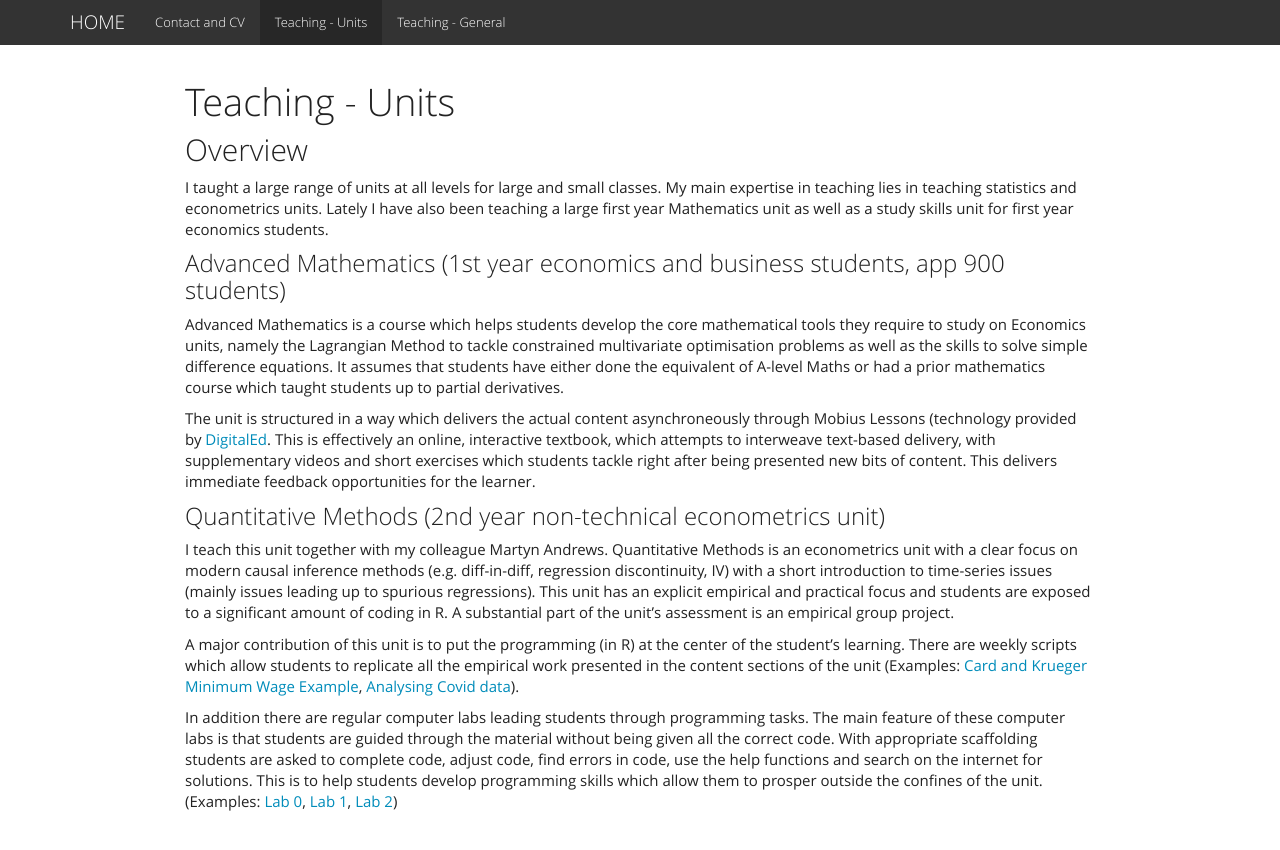
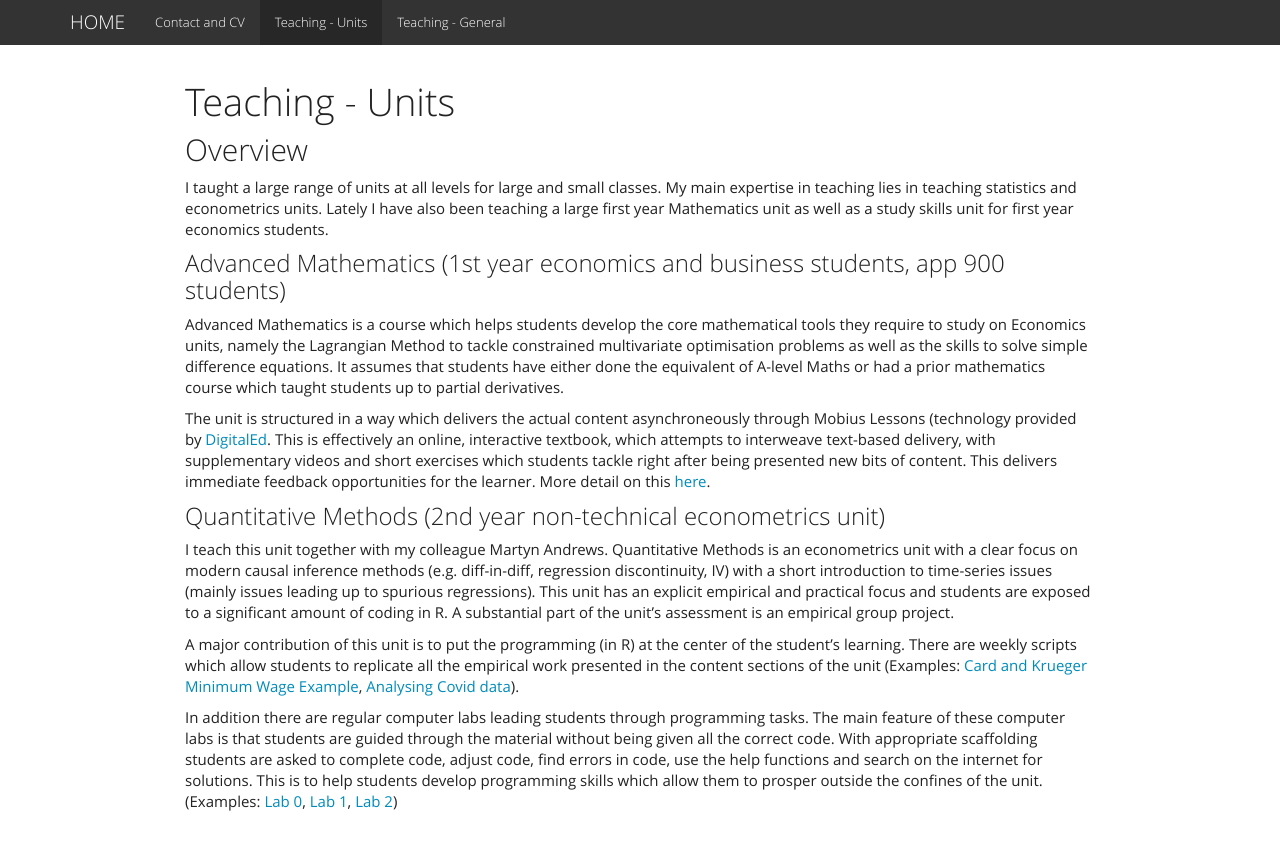
Before and after one commit to datasquad/ralffbecker, a Jekyll site: the page Teaching_Units.html, which Jekyll copies as it is, in a window 1280 px wide. Shown: the top 850 px of the page. Built offline with Jekyll 4.4.1, drawn with Linux system fonts in a browser that asks for light colours.

Commit message:
Now rendered

```diff
--- a/Teaching_Units.html
+++ b/Teaching_Units.html
@@ -13,7 +13,7 @@
 
 <title>Teaching - Units</title>
 
-<script src="site_libs/header-attrs-2.11/header-attrs.js"></script>
+<script src="site_libs/header-attrs-2.21/header-attrs.js"></script>
 <script src="site_libs/jquery-3.6.0/jquery-3.6.0.min.js"></script>
 <meta name="viewport" content="width=device-width, initial-scale=1" />
 <link href="site_libs/bootstrap-3.3.5/css/yeti.min.css" rel="stylesheet" />
@@ -60,6 +60,7 @@
 
 
 
+
 <style type = "text/css">
 .main-container {
   max-width: 940px;
@@ -80,6 +81,9 @@
 }
 summary {
   display: list-item;
+}
+details > summary > p:only-child {
+  display: inline;
 }
 pre code {
   padding: 0;
@@ -170,8 +178,8 @@
   border-radius: 4px;
 }
 
-.tabset-dropdown > .nav-tabs > li.active:before {
-  content: "";
+.tabset-dropdown > .nav-tabs > li.active:before, .tabset-dropdown > .nav-tabs.nav-tabs-open:before {
+  content: "\e259";
   font-family: 'Glyphicons Halflings';
   display: inline-block;
   padding: 10px;
@@ -179,16 +187,9 @@
 }
 
 .tabset-dropdown > .nav-tabs.nav-tabs-open > li.active:before {
-  content: "&#xe258;";
+  content: "\e258";
+  font-family: 'Glyphicons Halflings';
   border: none;
-}
-
-.tabset-dropdown > .nav-tabs.nav-tabs-open:before {
-  content: "";
-  font-family: 'Glyphicons Halflings';
-  display: inline-block;
-  padding: 10px;
-  border-right: 1px solid #ddd;
 }
 
 .tabset-dropdown > .nav-tabs > li.active {
@@ -232,7 +233,7 @@
 <div class="navbar navbar-default  navbar-fixed-top" role="navigation">
   <div class="container">
     <div class="navbar-header">
-      <button type="button" class="navbar-toggle collapsed" data-toggle="collapse" data-target="#navbar">
+      <button type="button" class="navbar-toggle collapsed" data-toggle="collapse" data-bs-toggle="collapse" data-target="#navbar" data-bs-target="#navbar">
         <span class="icon-bar"></span>
         <span class="icon-bar"></span>
         <span class="icon-bar"></span>
@@ -292,8 +293,9 @@
 effectively an online, interactive textbook, which attempts to
 interweave text-based delivery, with supplementary videos and short
 exercises which students tackle right after being presented new bits of
-content. This delivers immediate feedback opportunities for the
-learner.</p>
+content. This delivers immediate feedback opportunities for the learner.
+More detail on this <a
+href="https://datasquad.github.io/ralffbecker/Teaching_General.html">here</a>.</p>
 </div>
 <div id="quantitative-methods-2nd-year-non-technical-econometrics-unit"
 class="section level3">
--- /dev/null
+++ b/site_libs/header-attrs-2.21/header-attrs.js
@@ -0,0 +1,12 @@
+// Pandoc 2.9 adds attributes on both header and div. We remove the former (to
+// be compatible with the behavior of Pandoc < 2.8).
+document.addEventListener('DOMContentLoaded', function(e) {
+  var hs = document.querySelectorAll("div.section[class*='level'] > :first-child");
+  var i, h, a;
+  for (i = 0; i < hs.length; i++) {
+    h = hs[i];
+    if (!/^h[1-6]$/i.test(h.tagName)) continue;  // it should be a header h1-h6
+    a = h.attributes;
+    while (a.length > 0) h.removeAttribute(a[0].name);
+  }
+});
--- a/site_libs/navigation-1.1/codefolding.js
+++ b/site_libs/navigation-1.1/codefolding.js
@@ -19,6 +19,8 @@
   // select all R code blocks
   var rCodeBlocks = $('pre.r, pre.python, pre.bash, pre.sql, pre.cpp, pre.stan, pre.julia, pre.foldable');
   rCodeBlocks.each(function() {
+    // skip if the block has fold-none class
+    if ($(this).hasClass('fold-none')) return;
 
     // create a collapsable div to wrap the code in
     var div = $('<div class="collapse r-code-collapse"></div>');
@@ -34,7 +36,9 @@
     showCodeButton.append(showCodeText);
     showCodeButton
         .attr('data-toggle', 'collapse')
+        .attr('data-bs-toggle', 'collapse') // BS5
         .attr('data-target', '#' + id)
+        .attr('data-bs-target', '#' + id)   // BS5
         .attr('aria-expanded', showThis)
         .attr('aria-controls', id);
 
```
Also changed, not shown: other parts of Teaching_Units.html (+9 -5 lines), CV.html (+19 -18 lines), Teaching_General.html (+19 -18 lines), index.html (+19 -18 lines), site_libs/navigation-1.1/codefolding-lua.css (added, +9 -0 lines).
